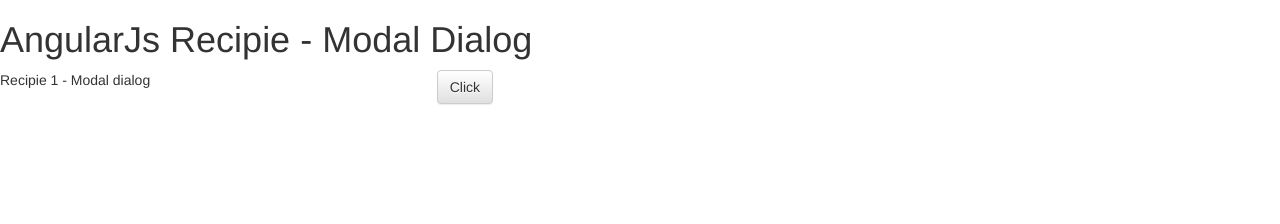
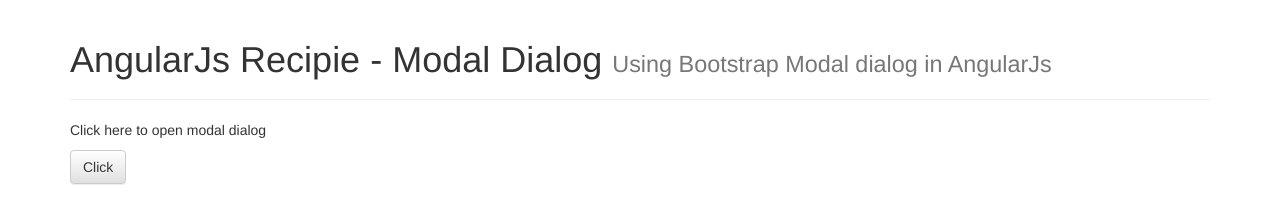
Before and after one commit to avitiw/angularjs-reciepies, a website: page public/index.html in a window 1280 px wide. Drawn offline with nearby package versions, Linux system fonts and the light colour scheme.

Commit message:
Page formatting

```diff
--- a/public/index.html
+++ b/public/index.html
@@ -17,17 +17,19 @@
 <script src="./js/app/app.js"></script>
 <script src="./js/app/modalController.js"></script>
 </head>
-<body >
-	<div class="h1">
-		AngularJs Recipie - Modal Dialog
+<body class="container">
+
+	<div class="page-header">
+  		<h1>AngularJs Recipie - Modal Dialog <small>Using Bootstrap Modal dialog in AngularJs</small></h1>
 	</div>
 	<div class="row" ng-controller="modalController">
 		<div class="col-md-4">
-			Recipie 1 - Modal dialog
+			<p>Click here to open modal dialog</p>
+			<button class="btn btn-default" ng-click="getAge()" > Click </button>
 		</div>
 
 		<div class="col-md-4" >
-			<button class="btn btn-default" ng-click="getAge()" > Click </button>
+
 		</div>
 		<div class="col-md-4">
 			{{age}}
```
